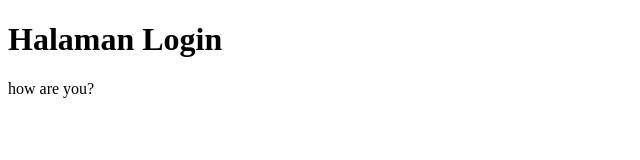
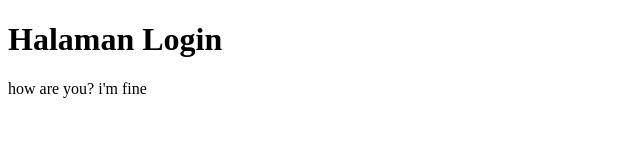
Before and after one commit to naomiwalandouw/belajar-git, a plain HTML site: page login.html in a window 1280 px wide. Shown: the full height of the page, 0-640 px from the left. Drawn offline with Linux system fonts and the light colour scheme.

Commit message:
tambahin text

```diff
--- a/login.html
+++ b/login.html
@@ -7,6 +7,6 @@
   </head>
   <body>
     <h1>Halaman Login</h1>
-    <p>how are you?</p>
+    <p>how are you? i'm fine</p>
   </body>
 </html>
```
